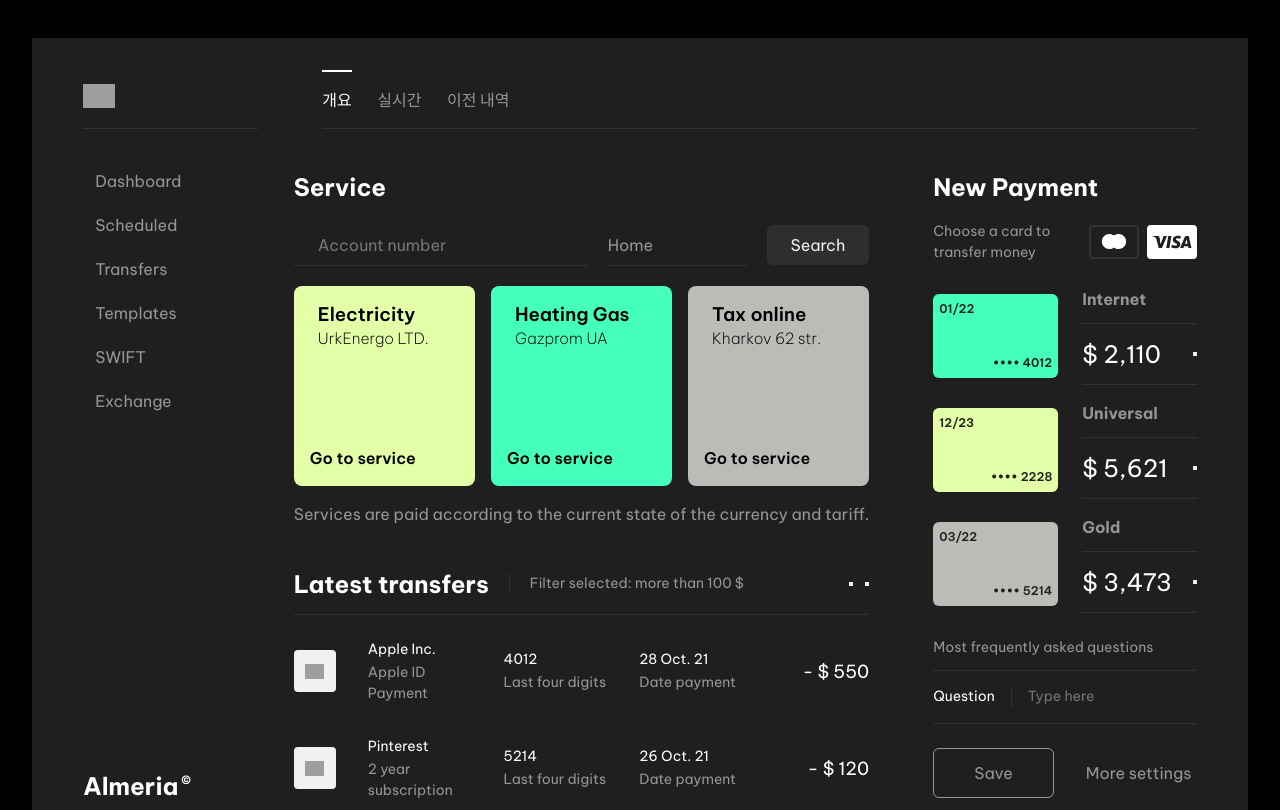
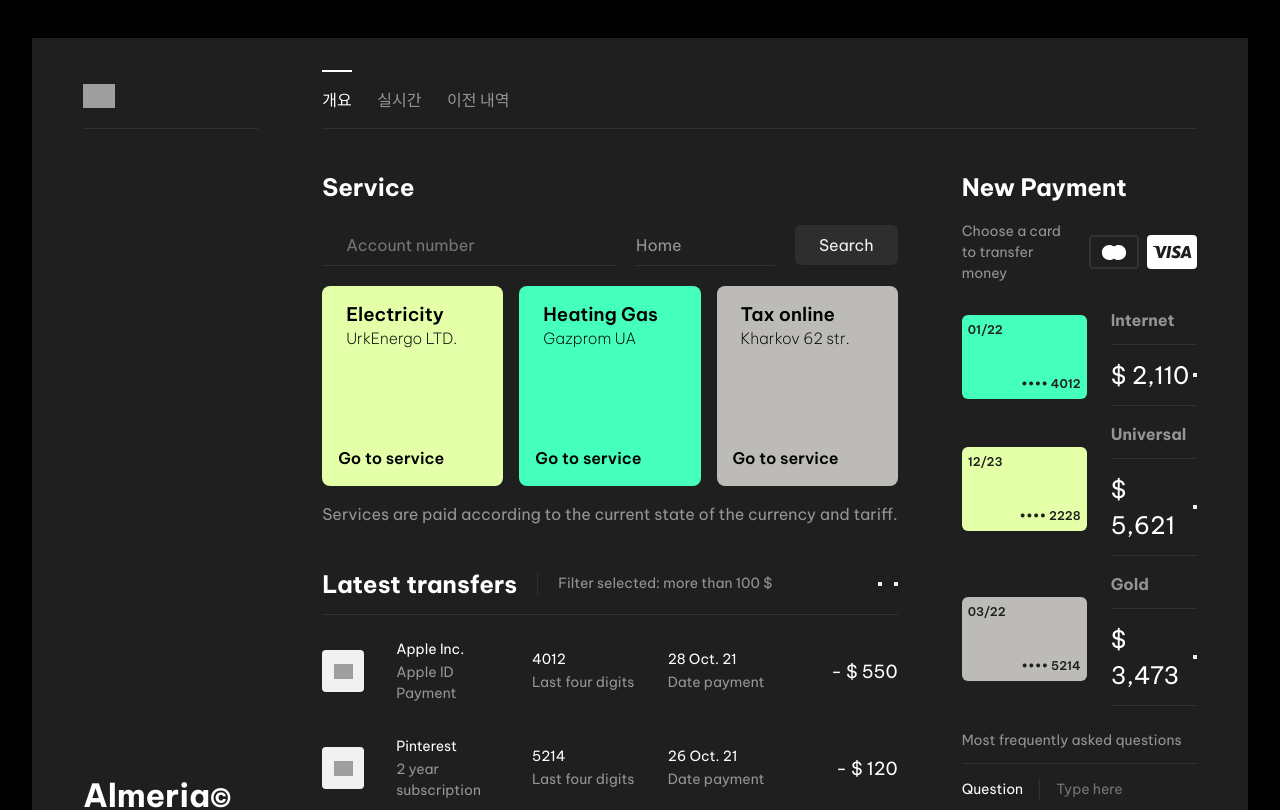
Before and after one commit to jong-Choi/coin-backtester, a Next.js app: page / in a window 1280 px wide. Shown: the top 810 px of the page. Built offline with nearby package versions, Linux system fonts and the light colour scheme; grey boxes are pictures that could not be loaded.

Commit message:
[feat] 디자인 수정 일시 중지

```diff
--- a/src/app/globals.css
+++ b/src/app/globals.css
@@ -107,25 +107,6 @@ a {
   margin-right: auto;
 }
 
-.app-body {
-  height: 100%;
-  display: grid;
-  grid-template-columns: minmax(min-content, 175px) minmax(max-content, 1fr) minmax(
-      min-content,
-      400px
-    );
-
-  column-gap: 4rem;
-  padding-top: 2.5rem;
-
-  @media (max-width: 1200px) {
-    grid-template-columns: 1fr;
-    & > * {
-      margin-bottom: 3.5rem;
-    }
-  }
-}
-
 .app-body-navigation {
   display: flex;
   flex-direction: column;
@@ -136,61 +117,6 @@ a {
 }
 
 .app-body-sidebar {
-}
-
-.footer {
-  margin-top: auto;
-  h1 {
-    font-size: 1.5rem;
-    line-height: 1.125;
-    display: flex;
-    align-items: flex-start;
-    small {
-      font-size: 0.5em;
-      margin-left: 0.25em;
-    }
-  }
-
-  div {
-    border-top: 1px solid var(--c-gray-600);
-    margin-top: 1.5rem;
-    padding-top: 1rem;
-    font-size: 0.75rem;
-    color: var(--c-text-tertiary);
-  }
-}
-
-.navigation {
-  display: flex;
-  flex-direction: column;
-  align-items: flex-start;
-  color: var(--c-text-tertiary);
-  a {
-    display: flex;
-    align-items: center;
-    text-decoration: none;
-    transition: 0.25s ease;
-
-    * {
-      transition: 0.25s ease;
-    }
-
-    i {
-      margin-right: 0.75rem;
-      font-size: 1.25em;
-      flex-shrink: 0;
-    }
-
-    & + a {
-      margin-top: 1.25rem;
-    }
-
-    &:hover,
-    &:focus {
-      transform: translateX(4px);
-      color: var(--c-text-primary);
-    }
-  }
 }
 
 .tiles {
--- a/src/app/layout.tsx
+++ b/src/app/layout.tsx
@@ -1,6 +1,8 @@
 import type { Metadata } from "next";
 import { Noto_Sans_KR } from "next/font/google";
 import "./globals.css";
+import Container from "@/components/container/Container";
+import Header from "@/components/header/Header";
 
 const notoSansKr = Noto_Sans_KR({
   subsets: ["latin"],
@@ -19,7 +21,12 @@ export default function RootLayout({
 }>) {
   return (
     <html lang="en">
-      <body className={notoSansKr.className}>{children}</body>
+      <body className={notoSansKr.className}>
+        <Container>
+          <Header />
+          {children}
+        </Container>
+      </body>
     </html>
   );
 }
--- a/src/app/page.tsx
+++ b/src/app/page.tsx
@@ -1,49 +1,13 @@
+import BodyContainer from "@/components/body-container/BodyContainer";
 import Container from "@/components/container/Container";
 import Header from "@/components/header/Header";
+import SideNav from "@/components/SideNav/SideNav";
 import Image from "next/image";
 
 export default function Home() {
   return (
-    <Container>
-      <Header />
-      <div className="app-body">
-        <div className="app-body-navigation">
-          <nav className="navigation">
-            <a href="#">
-              <i className="ph-browsers"></i>
-              <span>Dashboard</span>
-            </a>
-            <a href="#">
-              <i className="ph-check-square"></i>
-              <span>Scheduled</span>
-            </a>
-            <a href="#">
-              <i className="ph-swap"></i>
-              <span>Transfers</span>
-            </a>
-            <a href="#">
-              <i className="ph-file-text"></i>
-              <span>Templates</span>
-            </a>
-            <a href="#">
-              <i className="ph-globe"></i>
-              <span>SWIFT</span>
-            </a>
-            <a href="#">
-              <i className="ph-clipboard-text"></i>
-              <span>Exchange</span>
-            </a>
-          </nav>
-          <footer className="footer">
-            <h1>
-              Almeria<small>©</small>
-            </h1>
-            <div>
-              Almeria ©<br />
-              All Rights Reserved 2021
-            </div>
-          </footer>
-        </div>
+    <BodyContainer>
+      <SideNav />
       <div className="app-body-main-content">
         <section className="service-section">
           <h2>Service</h2>
@@ -310,7 +274,6 @@ export default function Home() {
           </div>
         </section>
       </div>
-      </div>
-    </Container>
+    </BodyContainer>
   );
 }
--- /dev/null
+++ b/src/components/SideNav/SideNav.module.scss
@@ -0,0 +1,65 @@
+.app-body-navigation {
+  width: 175px;
+  display: flex;
+  flex-direction: column;
+  justify-content: space-between;
+  @media (max-width: 1200px) {
+    display: none;
+  }
+}
+
+.navigation {
+  display: flex;
+  flex-direction: column;
+  align-items: flex-start;
+  color: var(--c-text-tertiary);
+  a {
+    display: flex;
+    align-items: center;
+    text-decoration: none;
+    transition: 0.25s ease;
+
+    * {
+      transition: 0.25s ease;
+    }
+
+    i {
+      margin-right: 0.75rem;
+      font-size: 1.25em;
+      flex-shrink: 0;
+    }
+
+    & + a {
+      margin-top: 1.25rem;
+    }
+
+    &:hover,
+    &:focus {
+      transform: translateX(4px);
+      color: var(--c-text-primary);
+    }
+  }
+}
+
+
+.footer {
+  margin-top: auto;
+  h1 {
+    font-size: 1.5rem;
+    line-height: 1.125;
+    display: flex;
+    align-items: flex-start;
+    small {
+      font-size: 0.5em;
+      margin-left: 0.25em;
+    }
+  }
+
+  div {
+    border-top: 1px solid var(--c-gray-600);
+    margin-top: 1.5rem;
+    padding-top: 1rem;
+    font-size: 0.75rem;
+    color: var(--c-text-tertiary);
+  }
+}
--- /dev/null
+++ b/src/components/SideNav/SideNav.tsx
@@ -0,0 +1,21 @@
+import React, { ReactNode } from "react";
+import styles from "./SideNav.module.scss";
+
+const SideNav = ({ navElement = <></> }: { navElement?: ReactNode }) => {
+  return (
+    <div className={styles["app-body-navigation"]}>
+      <nav className="navigation">{navElement}</nav>
+      <footer className="footer">
+        <h1>
+          Almeria<small>©</small>
+        </h1>
+        <div>
+          Almeria ©<br />
+          All Rights Reserved 2021
+        </div>
+      </footer>
+    </div>
+  );
+};
+
+export default SideNav;
--- /dev/null
+++ b/src/components/body-container/BodyContainer.module.scss
@@ -0,0 +1,19 @@
+.app-body {
+  height: 100%;
+  display: grid;
+  grid-template-columns: minmax(min-content, 175px) minmax(max-content, 1fr) minmax(
+      min-content,
+      400px
+    );
+
+  column-gap: 4rem;
+  padding-top: 2.5rem;
+
+  @media (max-width: 1200px) {
+    padding-top: 2vw;
+    grid-template-columns: 1fr;
+    & > * {
+      margin-bottom: 3.5rem;
+    }
+  }
+}
--- /dev/null
+++ b/src/components/body-container/BodyContainer.tsx
@@ -0,0 +1,8 @@
+import React from "react";
+import styles from "./BodyContainer.module.scss";
+
+const BodyContainer = ({ children }: React.PropsWithChildren) => {
+  return <div className={styles["app-body"]}>{children}</div>;
+};
+
+export default BodyContainer;
--- a/src/components/header/mobile-tabs/MobileTabs.module.scss
+++ b/src/components/header/mobile-tabs/MobileTabs.module.scss
@@ -14,7 +14,8 @@
 
 .tabs {
   position:fixed;
-  transform: translate(-62px, 48px);
+  width: 150px;
+  transform: translate(-75%, 48px);
   z-index: 2;
   display: flex;
   flex-flow: column;
```
Lines whose indentation alone changed are shown as unchanged.
